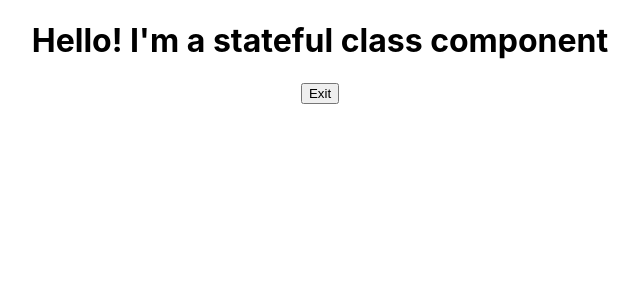
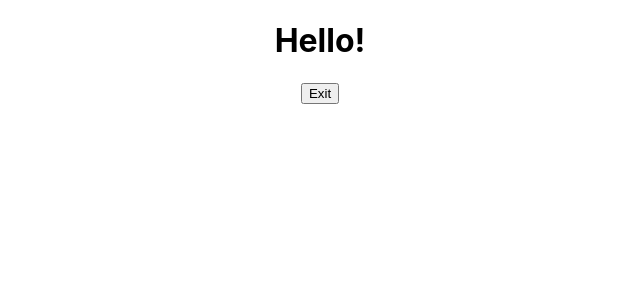
Before and after one commit to alanpaterson82/react, a React (Create React App) app in the folder my-app/: page / in a window 1280 px wide. Shown: the top 300 px of the page, without its empty margins (320-960 px from the left). Built offline with nearby package versions, Linux system fonts and the light colour scheme.

Commit message:
end of tutorial

```diff
--- a/my-app/src/App.js
+++ b/my-app/src/App.js
@@ -1,11 +1,11 @@
-import logo from './logo.svg';
-import './App.css';
-import StatefulGreeting from "./components/StatefulGreeting";
+import logo from "./logo.svg";
+import "./App.css";
+import StatefulGreetingWithCallback from "./components/StatefulGreetingWithCallback";
 
 function App() {
   return (
     <div className="App">
-      <StatefulGreeting greeting="I'm a stateful class component" />
+      <StatefulGreetingWithCallback />
     </div>
   );
 }
--- a/my-app/src/components/StatefulGreeting.js
+++ /dev/null
@@ -1,30 +0,0 @@
-import React from "react"
-
-class StatefulGreeting extends React.Component {
-
-    constructor(props) {
-        super(props);
-        this.state = {
-            introduction: "Hello!",
-            buttonText: "Exit",
-        };
-
-    }
-
-    handleClick() {
-        this.setState({
-            introduction: "Goodbye!",
-        });
-        console.log(this.state.introduction);
-    }
-    render() {
-        return(
-            <div>
-                <h1>{this.state.introduction} {this.props.greeting}</h1>
-                <button onClick={() => this.handleClick()}>{this.state.buttonText}</button>
-             </div>
-        )
-    }
-}
-
-export default StatefulGreeting;
--- /dev/null
+++ b/my-app/src/components/StatefulGreetingWithCallback.js
@@ -0,0 +1,38 @@
+import React from "react";
+
+class StatefulGreetingWithCallback extends React.Component {
+  constructor(props) {
+    super(props);
+    this.state = {
+      introduction: "Hello!",
+      buttonText: "Exit",
+    };
+  }
+
+  handleClick() {
+    this.setState({
+      introduction: "Goodbye!",
+      buttonText: 'Enter'
+    }, ()=>{
+        console.log('new state', this.state.introduction);
+        console.log('new state', this.state.buttonText);
+    });
+    console.log(this.state.introduction);
+    console.log(this.state.buttonText);
+  }
+
+  render() {
+    return (
+      <div>
+        <h1>
+          {this.state.introduction} {this.props.greeting}
+        </h1>
+        <button onClick={() => this.handleClick()}>
+          {this.state.buttonText}
+        </button>
+      </div>
+    );
+  }
+}
+
+export default StatefulGreetingWithCallback;
```
